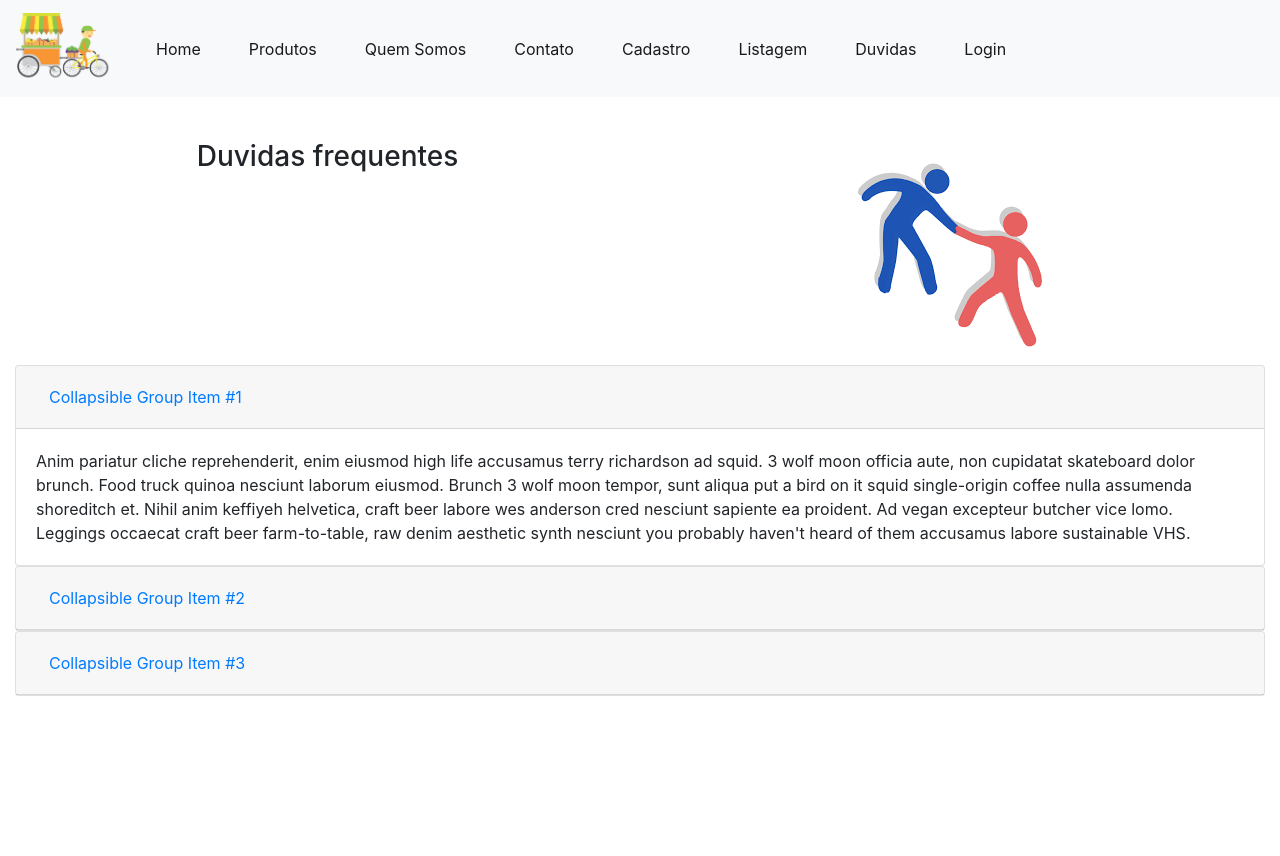
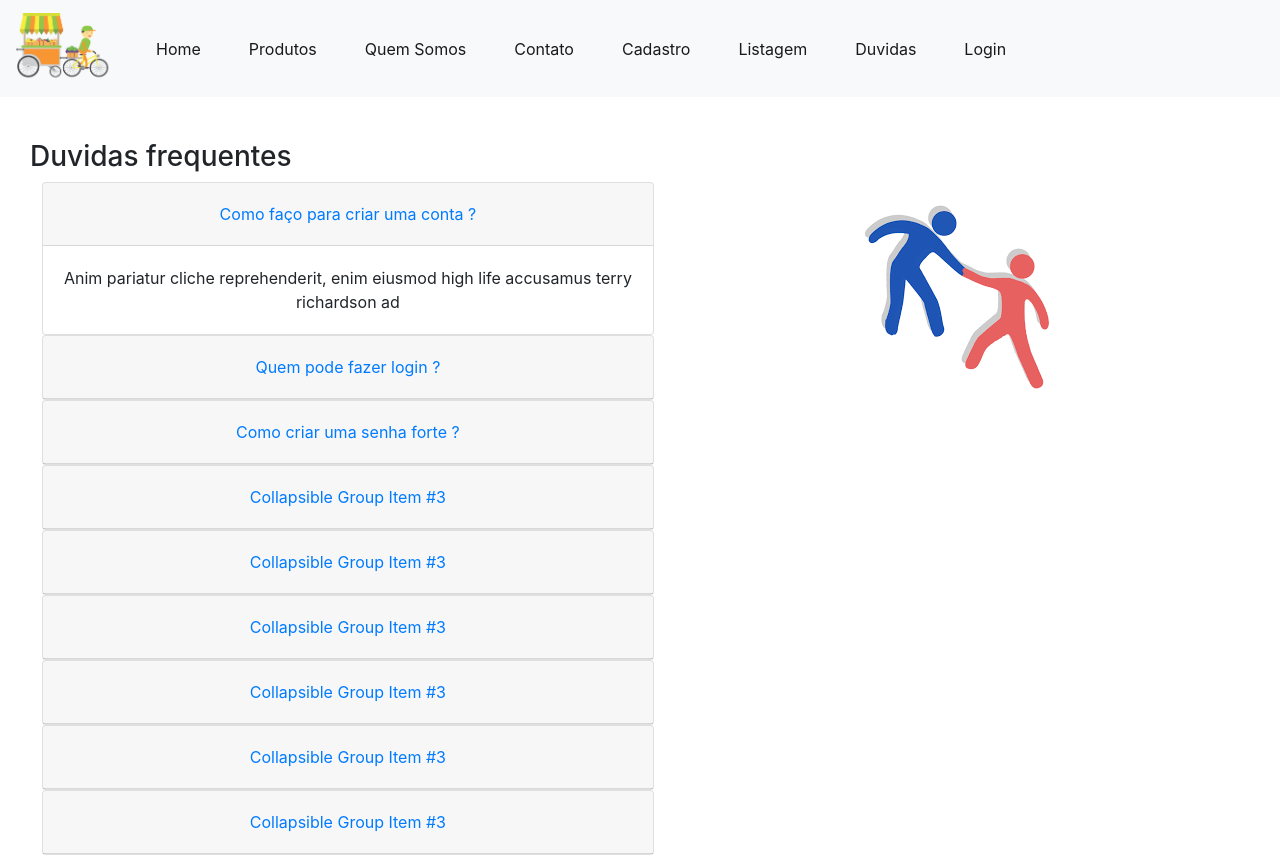
Before and after one commit to MarquesCleiton/ProjetoIntegrador, an Angular app in the folder Tarefa 9/FeiraoOnline/: page /duvidas in a window 1280 px wide. Shown: the top 856 px of the page. Built offline with nearby package versions, Linux system fonts and the light colour scheme.

Commit message:
Pagina de duvidas em andamento

```diff
--- a/Tarefa 9/FeiraoOnline/src/app/duvidas/duvidas.component.css
+++ b/Tarefa 9/FeiraoOnline/src/app/duvidas/duvidas.component.css
@@ -1,9 +1,11 @@
-#titulo{
-    text-align: center;
-}
 #imagem{
     text-align:center;
 }
 #accordion{
     margin-bottom: 20%;
 }
+#cards{
+    text-align: center;
+    margin-left: 1%;
+    position: relative;
+}
--- a/Tarefa 9/FeiraoOnline/src/app/duvidas/duvidas.component.html
+++ b/Tarefa 9/FeiraoOnline/src/app/duvidas/duvidas.component.html
@@ -4,24 +4,23 @@
         <div class="col-md-6" id="titulo">
             <h3>Duvidas frequentes</h3>
         </div>
-        <div class="col-md-6 " id="imagem">
-            <img src="../../assets/images/download.png">
     </div>
-    </div>
+    <div class="row" id="cards">
+        <div class="col-md-6">
             <div class="row">
                 <div id="accordion">
                     <div class="card">
                       <div class="card-header" id="headingOne">
                         <h5 class="mb-0">
-                  <button class="btn btn-link" data-toggle="collapse" data-target="#collapseOne" aria-expanded="true" aria-controls="collapseOne">
-                    Collapsible Group Item #1
+                          <button class="btn btn-link" data-toggle="collapse" data-target="#collapseOne"  aria-controls="collapseOne">
+                            Como faço para criar uma conta ?
                           </button>
                         </h5>
                       </div>
 
                       <div id="collapseOne" class="collapse show" aria-labelledby="headingOne" data-parent="#accordion">
                         <div class="card-body">
-                  Anim pariatur cliche reprehenderit, enim eiusmod high life accusamus terry richardson ad squid. 3 wolf moon officia aute, non cupidatat skateboard dolor brunch. Food truck quinoa nesciunt laborum eiusmod. Brunch 3 wolf moon tempor, sunt aliqua put a bird on it squid single-origin coffee nulla assumenda shoreditch et. Nihil anim keffiyeh helvetica, craft beer labore wes anderson cred nesciunt sapiente ea proident. Ad vegan excepteur butcher vice lomo. Leggings occaecat craft beer farm-to-table, raw denim aesthetic synth nesciunt you probably haven't heard of them accusamus labore sustainable VHS.
+                          Anim pariatur cliche reprehenderit, enim eiusmod high life accusamus terry richardson ad
                         </div>
                       </div>
                     </div>
@@ -29,11 +28,95 @@
                       <div class="card-header" id="headingTwo">
                         <h5 class="mb-0">
                           <button class="btn btn-link collapsed" data-toggle="collapse" data-target="#collapseTwo" aria-expanded="false" aria-controls="collapseTwo">
-                    Collapsible Group Item #2
+                           Quem pode fazer login ?
                           </button>
                         </h5>
                       </div>
                       <div id="collapseTwo" class="collapse" aria-labelledby="headingTwo" data-parent="#accordion">
+                        <div class="card-body">
+                          Anim pariatur cliche reprehenderit, enim eiusmod high life accusamus terry richardson ad squid. 3 wolf moon officia aute, non cupidatat skateboard dolor brunch. Food truck quinoa nesciunt laborum eiusmod. Brunch 3 wolf moon tempor, sunt aliqua put a bird on it squid single-origin coffee nulla assumenda shoreditch et. Nihil anim keffiyeh helvetica, craft beer labore wes anderson cred nesciunt sapiente ea proident. Ad vegan excepteur butcher vice lomo. Leggings occaecat craft beer farm-to-table, raw denim aesthetic synth nesciunt you probably haven't heard of them accusamus labore sustainable VHS.
+                        </div>
+                      </div>
+                    </div>
+                    <div class="card">
+                      <div class="card-header" id="headingThree">
+                        <h5 class="mb-0">
+                          <button class="btn btn-link collapsed" data-toggle="collapse" data-target="#collapseThree" aria-expanded="false" aria-controls="collapseThree">
+                            Como criar uma senha forte ?
+                          </button>
+                        </h5>
+                      </div>
+                      <div id="collapseThree" class="collapse" aria-labelledby="headingThree" data-parent="#accordion">
+                        <div class="card-body">
+                          Anim pariatur cliche reprehenderit, enim eiusmod high life accusamus terry richardson ad squid. 3 wolf moon officia aute, non cupidatat skateboard dolor brunch. Food truck quinoa nesciunt laborum eiusmod. Brunch 3 wolf moon tempor, sunt aliqua put a bird on it squid single-origin coffee nulla assumenda shoreditch et. Nihil anim keffiyeh helvetica, craft beer labore wes anderson cred nesciunt sapiente ea proident. Ad vegan excepteur butcher vice lomo. Leggings occaecat craft beer farm-to-table, raw denim aesthetic synth nesciunt you probably haven't heard of them accusamus labore sustainable VHS.
+                        </div>
+                      </div>
+                    </div>
+                    <div class="card">
+                        <div class="card-header" id="headingThree">
+                          <h5 class="mb-0">
+                            <button class="btn btn-link collapsed" data-toggle="collapse" data-target="#collapseThree" aria-expanded="false" aria-controls="collapseThree">
+                              Collapsible Group Item #3
+                            </button>
+                          </h5>
+                        </div>
+                        <div id="collapseThree" class="collapse" aria-labelledby="headingThree" data-parent="#accordion">
+                          <div class="card-body">
+                            Anim pariatur cliche reprehenderit, enim eiusmod high life accusamus terry richardson ad squid. 3 wolf moon officia aute, non cupidatat skateboard dolor brunch. Food truck quinoa nesciunt laborum eiusmod. Brunch 3 wolf moon tempor, sunt aliqua put a bird on it squid single-origin coffee nulla assumenda shoreditch et. Nihil anim keffiyeh helvetica, craft beer labore wes anderson cred nesciunt sapiente ea proident. Ad vegan excepteur butcher vice lomo. Leggings occaecat craft beer farm-to-table, raw denim aesthetic synth nesciunt you probably haven't heard of them accusamus labore sustainable VHS.
+                          </div>
+                        </div>
+                      </div>
+                      <div class="card">
+                        <div class="card-header" id="headingThree">
+                          <h5 class="mb-0">
+                            <button class="btn btn-link collapsed" data-toggle="collapse" data-target="#collapseThree" aria-expanded="false" aria-controls="collapseThree">
+                              Collapsible Group Item #3
+                            </button>
+                          </h5>
+                        </div>
+                        <div id="collapseThree" class="collapse" aria-labelledby="headingThree" data-parent="#accordion">
+                          <div class="card-body">
+                            Anim pariatur cliche reprehenderit, enim eiusmod high life accusamus terry richardson ad squid. 3 wolf moon officia aute, non cupidatat skateboard dolor brunch. Food truck quinoa nesciunt laborum eiusmod. Brunch 3 wolf moon tempor, sunt aliqua put a bird on it squid single-origin coffee nulla assumenda shoreditch et. Nihil anim keffiyeh helvetica, craft beer labore wes anderson cred nesciunt sapiente ea proident. Ad vegan excepteur butcher vice lomo. Leggings occaecat craft beer farm-to-table, raw denim aesthetic synth nesciunt you probably haven't heard of them accusamus labore sustainable VHS.
+                          </div>
+                        </div>
+                      </div>
+                      <div class="card">
+                        <div class="card-header" id="headingThree">
+                          <h5 class="mb-0">
+                            <button class="btn btn-link collapsed" data-toggle="collapse" data-target="#collapseThree" aria-expanded="false" aria-controls="collapseThree">
+                              Collapsible Group Item #3
+                            </button>
+                          </h5>
+                        </div>
+                        <div id="collapseThree" class="collapse" aria-labelledby="headingThree" data-parent="#accordion">
+                          <div class="card-body">
+                            Anim pariatur cliche reprehenderit, enim eiusmod high life accusamus terry richardson ad squid. 3 wolf moon officia aute, non cupidatat skateboard dolor brunch. Food truck quinoa nesciunt laborum eiusmod. Brunch 3 wolf moon tempor, sunt aliqua put a bird on it squid single-origin coffee nulla assumenda shoreditch et. Nihil anim keffiyeh helvetica, craft beer labore wes anderson cred nesciunt sapiente ea proident. Ad vegan excepteur butcher vice lomo. Leggings occaecat craft beer farm-to-table, raw denim aesthetic synth nesciunt you probably haven't heard of them accusamus labore sustainable VHS.
+                          </div>
+                        </div>
+                      </div>
+                      <div class="card">
+                        <div class="card-header" id="headingThree">
+                          <h5 class="mb-0">
+                            <button class="btn btn-link collapsed" data-toggle="collapse" data-target="#collapseThree" aria-expanded="false" aria-controls="collapseThree">
+                              Collapsible Group Item #3
+                            </button>
+                          </h5>
+                        </div>
+                        <div id="collapseThree" class="collapse" aria-labelledby="headingThree" data-parent="#accordion">
+                          <div class="card-body">
+                            Anim pariatur cliche reprehenderit, enim eiusmod high life accusamus terry richardson ad squid. 3 wolf moon officia aute, non cupidatat skateboard dolor brunch. Food truck quinoa nesciunt laborum eiusmod. Brunch 3 wolf moon tempor, sunt aliqua put a bird on it squid single-origin coffee nulla assumenda shoreditch et. Nihil anim keffiyeh helvetica, craft beer labore wes anderson cred nesciunt sapiente ea proident. Ad vegan excepteur butcher vice lomo. Leggings occaecat craft beer farm-to-table, raw denim aesthetic synth nesciunt you probably haven't heard of them accusamus labore sustainable VHS.
+                          </div>
+                        </div>
+                      </div>
+                      <div class="card">
+                        <div class="card-header" id="headingThree">
+                          <h5 class="mb-0">
+                            <button class="btn btn-link collapsed" data-toggle="collapse" data-target="#collapseThree" aria-expanded="false" aria-controls="collapseThree">
+                              Collapsible Group Item #3
+                            </button>
+                          </h5>
+                        </div>
+                        <div id="collapseThree" class="collapse" aria-labelledby="headingThree" data-parent="#accordion">
                           <div class="card-body">
                             Anim pariatur cliche reprehenderit, enim eiusmod high life accusamus terry richardson ad squid. 3 wolf moon officia aute, non cupidatat skateboard dolor brunch. Food truck quinoa nesciunt laborum eiusmod. Brunch 3 wolf moon tempor, sunt aliqua put a bird on it squid single-origin coffee nulla assumenda shoreditch et. Nihil anim keffiyeh helvetica, craft beer labore wes anderson cred nesciunt sapiente ea proident. Ad vegan excepteur butcher vice lomo. Leggings occaecat craft beer farm-to-table, raw denim aesthetic synth nesciunt you probably haven't heard of them accusamus labore sustainable VHS.
                           </div>
@@ -54,5 +137,12 @@
                         </div>
                       </div>
                   </div>
+
             </div>
         </div>
+        <div class="col-md-6" id="imagem">
+            <img src="../../assets/images/download.png" alt="" srcset="">
+        </div>
+    </div>
+
+</div>
```
Lines whose indentation alone changed are shown as unchanged.
